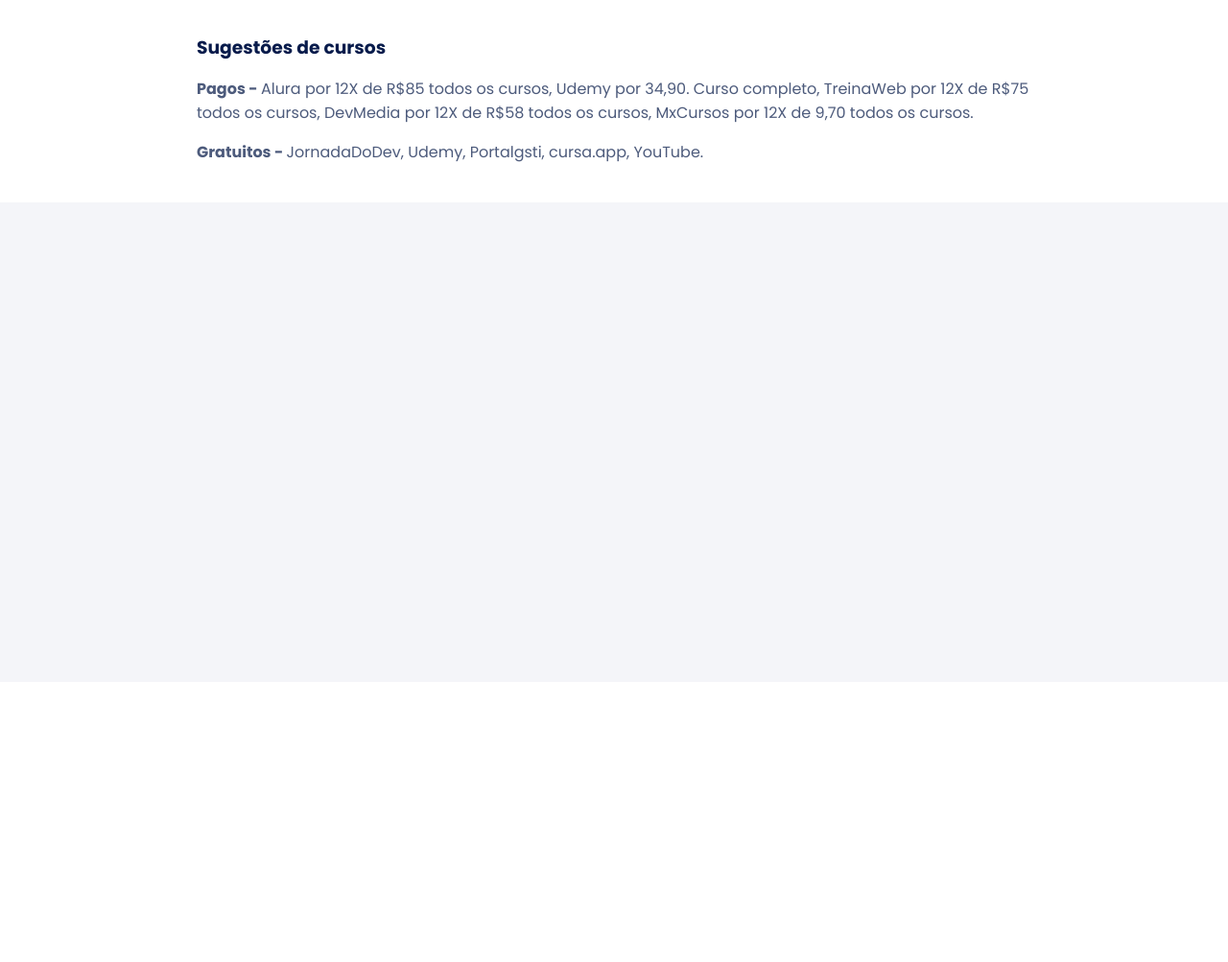
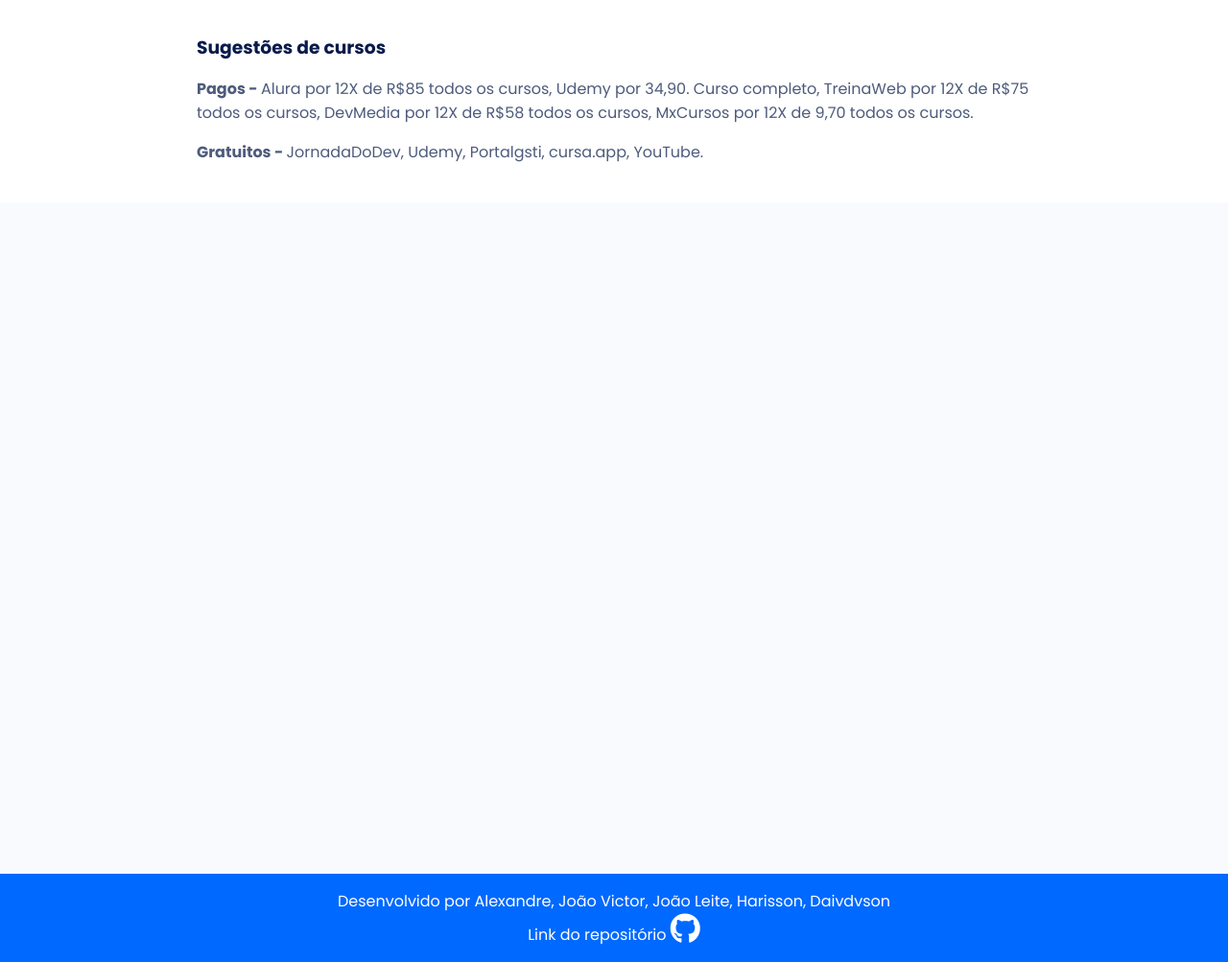
Before and after one commit to Joao-vls/jquery_quizz, a plain HTML site: page index.html in a window 1280 px wide. Shown: the part 3872-4875 px from the top of the page at 96% size. Before the commit the page ends 4583 px from the top, so only its background shows below. Drawn offline with Linux system fonts and the light colour scheme.

Commit message:
:sparkles: feat: footer

```diff
--- a/assets/css/styles.css
+++ b/assets/css/styles.css
@@ -135,10 +135,39 @@
     font-size: 0.95rem;
 }
 
+
 .sec-two {
-    height: 500px;
-    background-color: rgb(244, 245, 249);
+    background-color: rgb(249, 250, 254);
+    height: 700px;
 }
+
+.footer {
+    display: flex;
+    flex-direction: column;
+    background-color: rgb(0, 105, 255);
+    justify-content: space-between;
+    align-items: center;
+    color:#fff;
+    padding: 1rem;
+}
+
+.footer a {
+    text-decoration: none;
+    color: #fff;
+    text-align: center;
+}
+
+.footer a i {
+    color: #fff;
+    font-size: 2rem;
+}
+
+.footer a:hover {
+    opacity: 0.7;
+    transition: all 0.1s;
+}
+
+
 
 /*max-width: 1280px;
     margin: 0 auto;*/
--- a/index.html
+++ b/index.html
@@ -8,6 +8,7 @@
     <title>Jquery - Home</title>
     <script src="./assets/jquery/jquery-3.6.2.js"></script>
     <script src="./assets/js/script.js"></script>
+    <link rel="stylesheet" href="https://use.fontawesome.com/releases/v5.6.3/css/all.css">
     <link rel="icon" type="image/x-icon" href="./assets/img/favicon.ico">
     <link rel="stylesheet" href="./assets/css/styles.css" />
 </head>
@@ -273,10 +274,16 @@
 
         </section>
         <section class="sec-two">
-
         </section>
     </main>
-    <footer></footer>
+    <footer>
+        <div class="footer">
+            <p>Desenvolvido por Alexandre, João Victor, João Leite, Harisson, Daivdvson</p>
+            <a href="https://github.com/Joao-vls/jquery_quizz" target="_blank">Link do repositório
+                <i class="fab fa-github"></i>
+            </a>
+        </div>
+    </footer>
 </body>
 
 </html>
```
